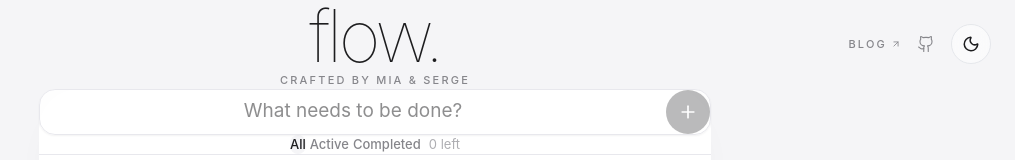
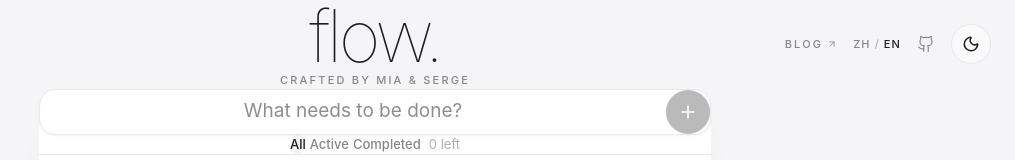
Before and after one commit to xzliu-opt/todo-vibe-demo, a Next.js app: page / in a window 1280 px wide. Shown: the top 160 px of the page, without its empty margins (265-1280 px from the left). Built offline with nearby package versions, Linux system fonts and the light colour scheme.

Commit message:
feat: implement Chinese/English language switching

```diff
--- a/src/app/page.tsx
+++ b/src/app/page.tsx
@@ -4,7 +4,10 @@ import { useState } from "react";
 import { ArrowUpRight, Github } from "lucide-react";
 import { useTodos } from "@/hooks/useTodos";
 import { useDarkMode } from "@/hooks/useDarkMode";
+import { useLanguage } from "@/hooks/useLanguage";
+import { getTranslations } from "@/lib/locales";
 import { ThemeToggle } from "@/components/ui/ThemeToggle";
+import { LanguageToggle } from "@/components/ui/LanguageToggle";
 import { TodoInput } from "@/components/todo/TodoInput";
 import { TodoList } from "@/components/todo/TodoList";
 
@@ -15,6 +18,8 @@ export default function Home() {
     useTodos();
   const [filter, setFilter] = useState<Filter>("all");
   const { isDark, toggle: toggleDark } = useDarkMode();
+  const { language, toggle: toggleLang } = useLanguage();
+  const t = getTranslations(language);
 
   const filteredTodos = todos
     .filter((todo) => {
@@ -28,9 +33,9 @@ export default function Home() {
   const completedCount = todos.filter((t) => t.completed).length;
 
   const filters: { key: Filter; label: string }[] = [
-    { key: "all", label: "All" },
-    { key: "active", label: "Active" },
-    { key: "completed", label: "Completed" },
+    { key: "all", label: t.filterAll },
+    { key: "active", label: t.filterActive },
+    { key: "completed", label: t.filterCompleted },
   ];
 
   return (
@@ -50,6 +55,9 @@ export default function Home() {
           Blog
           <ArrowUpRight size={10} />
         </a>
+
+        {/* Language Toggle */}
+        <LanguageToggle language={language} toggle={toggleLang} />
 
         {/* GitHub Link */}
         <a
@@ -80,7 +88,7 @@ export default function Home() {
             className="mt-3 text-[11px] font-medium uppercase tracking-[0.2em]"
             style={{ color: "var(--color-text-secondary)" }}
           >
-            Crafted by Mia &amp; Serge
+            {t.credits}
           </p>
         </header>
 
@@ -96,7 +104,7 @@ export default function Home() {
         >
           {/* Input */}
           <div className="mb-8">
-            <TodoInput onAdd={addTodo} />
+            <TodoInput onAdd={addTodo} placeholder={t.placeholder} />
           </div>
 
           {/* Filter Tabs */}
@@ -120,7 +128,7 @@ export default function Home() {
               ))}
             </div>
             <span className="text-[13px]" style={{ color: "var(--color-text-tertiary)" }}>
-              {activeCount} left
+              {activeCount} {t.itemsLeft}
             </span>
           </div>
 
@@ -142,6 +150,9 @@ export default function Home() {
                 onToggle={toggleTodo}
                 onDelete={deleteTodo}
                 onReorder={reorderTodos}
+                emptyStateTitle={t.emptyStateTitle}
+                emptyStateSubtitle={t.emptyStateSubtitle}
+                labels={{ created: t.created, done: t.done, took: t.took }}
               />
             )}
           </div>
@@ -159,7 +170,7 @@ export default function Home() {
                 onMouseEnter={(e) => (e.currentTarget.style.color = "var(--color-danger)")}
                 onMouseLeave={(e) => (e.currentTarget.style.color = "var(--color-text-tertiary)")}
               >
-                Clear completed ({completedCount})
+                {t.clearCompleted} ({completedCount})
               </button>
             </div>
           )}
--- a/src/components/todo/TodoInput.tsx
+++ b/src/components/todo/TodoInput.tsx
@@ -5,9 +5,10 @@ import { Plus } from "lucide-react";
 
 interface TodoInputProps {
     onAdd: (text: string) => void;
+    placeholder?: string;
 }
 
-export function TodoInput({ onAdd }: TodoInputProps) {
+export function TodoInput({ onAdd, placeholder = "What needs to be done?" }: TodoInputProps) {
     const [value, setValue] = useState("");
 
     const handleSubmit = (e: FormEvent) => {
@@ -30,7 +31,7 @@ export function TodoInput({ onAdd }: TodoInputProps) {
             <input
                 value={value}
                 onChange={(e) => setValue(e.target.value)}
-                placeholder="What needs to be done?"
+                placeholder={placeholder}
                 aria-label="New todo"
                 autoComplete="off"
                 className="flex-1 min-w-0 border-none bg-transparent px-5 py-4 text-center text-[19px] font-normal focus:outline-none focus:ring-0"
--- a/src/components/todo/TodoItem.tsx
+++ b/src/components/todo/TodoItem.tsx
@@ -8,13 +8,21 @@ import { Checkbox } from "@/components/ui/Checkbox";
 import { formatTime, formatDuration } from "@/lib/time";
 import type { Todo } from "@/types/todo";
 
+export interface TodoLabels {
+    created: string;
+    done: string;
+    took: string;
+}
+
 interface TodoItemProps {
     todo: Todo;
     onToggle: (id: string) => void;
     onDelete: (id: string) => void;
+    labels?: TodoLabels;
 }
 
-export function TodoItem({ todo, onToggle, onDelete }: TodoItemProps) {
+export function TodoItem({ todo, onToggle, onDelete, labels }: TodoItemProps) {
+    const l = labels ?? { created: "Created", done: "Done", took: "Took" };
     const {
         attributes,
         listeners,
@@ -96,11 +104,11 @@ export function TodoItem({ todo, onToggle, onDelete }: TodoItemProps) {
                 >
                     {todo.completed && todo.completedAt ? (
                         <>
-                            Created {formatTime(todo.createdAt)} · Done{" "}
-                            {formatTime(todo.completedAt)} · Took {duration}
+                            {l.created} {formatTime(todo.createdAt)} · {l.done}{" "}
+                            {formatTime(todo.completedAt)} · {l.took} {duration}
                         </>
                     ) : (
-                        <>Created {formatTime(todo.createdAt)}</>
+                        <>{l.created} {formatTime(todo.createdAt)}</>
                     )}
                 </motion.div>
             </div>
--- a/src/components/todo/TodoList.tsx
+++ b/src/components/todo/TodoList.tsx
@@ -15,7 +15,7 @@ import {
     SortableContext,
     verticalListSortingStrategy,
 } from "@dnd-kit/sortable";
-import { TodoItem } from "./TodoItem";
+import { TodoItem, type TodoLabels } from "./TodoItem";
 import type { Todo } from "@/types/todo";
 
 interface TodoListProps {
@@ -23,9 +23,12 @@ interface TodoListProps {
     onToggle: (id: string) => void;
     onDelete: (id: string) => void;
     onReorder: (activeId: string, overId: string) => void;
+    emptyStateTitle?: string;
+    emptyStateSubtitle?: string;
+    labels?: TodoLabels;
 }
 
-export function TodoList({ todos, onToggle, onDelete, onReorder }: TodoListProps) {
+export function TodoList({ todos, onToggle, onDelete, onReorder, emptyStateTitle, emptyStateSubtitle, labels }: TodoListProps) {
     const pointerSensor = useSensor(PointerSensor, {
         activationConstraint: { distance: 5 },
     });
@@ -48,10 +51,10 @@ export function TodoList({ todos, onToggle, onDelete, onReorder }: TodoListProps
                     <Sun className="h-7 w-7" style={{ color: "var(--color-text-tertiary)" }} />
                 </div>
                 <p className="text-[15px] font-medium" style={{ color: "var(--color-text-secondary)" }}>
-                    All caught up!
+                    {emptyStateTitle ?? "All caught up!"}
                 </p>
                 <p className="mt-1 text-[13px]" style={{ color: "var(--color-text-tertiary)" }}>
-                    Enjoy your day.
+                    {emptyStateSubtitle ?? "Enjoy your day."}
                 </p>
             </motion.div>
         );
@@ -82,6 +85,7 @@ export function TodoList({ todos, onToggle, onDelete, onReorder }: TodoListProps
                                     todo={todo}
                                     onToggle={onToggle}
                                     onDelete={onDelete}
+                                    labels={labels}
                                 />
                             </div>
                         ))}
--- /dev/null
+++ b/src/components/ui/LanguageToggle.tsx
@@ -0,0 +1,36 @@
+"use client";
+
+import type { Language } from "@/lib/locales";
+
+interface LanguageToggleProps {
+    language: Language;
+    toggle: () => void;
+}
+
+export function LanguageToggle({ language, toggle }: LanguageToggleProps) {
+    return (
+        <button
+            onClick={toggle}
+            aria-label={language === "en" ? "Switch to Chinese" : "Switch to English"}
+            className="flex items-center gap-1 text-[11px] font-medium tracking-widest transition-colors duration-300 cursor-pointer"
+        >
+            <span
+                style={{
+                    color: language === "zh" ? "var(--color-text)" : "var(--color-text-secondary)",
+                    transition: "color 300ms",
+                }}
+            >
+                ZH
+            </span>
+            <span style={{ color: "var(--color-text-tertiary)" }}>/</span>
+            <span
+                style={{
+                    color: language === "en" ? "var(--color-text)" : "var(--color-text-secondary)",
+                    transition: "color 300ms",
+                }}
+            >
+                EN
+            </span>
+        </button>
+    );
+}
--- /dev/null
+++ b/src/hooks/useLanguage.ts
@@ -0,0 +1,27 @@
+"use client";
+
+import { useState, useEffect, useCallback } from "react";
+import type { Language } from "@/lib/locales";
+
+const STORAGE_KEY = "lang";
+
+export function useLanguage() {
+    const [language, setLanguage] = useState<Language>("en");
+
+    useEffect(() => {
+        const stored = localStorage.getItem(STORAGE_KEY);
+        if (stored === "zh" || stored === "en") {
+            setLanguage(stored);
+        }
+    }, []);
+
+    const toggle = useCallback(() => {
+        setLanguage((prev) => {
+            const next = prev === "en" ? "zh" : "en";
+            localStorage.setItem(STORAGE_KEY, next);
+            return next;
+        });
+    }, []);
+
+    return { language, toggle };
+}
--- /dev/null
+++ b/src/lib/locales.ts
@@ -0,0 +1,51 @@
+export type Language = "en" | "zh";
+
+export interface Translations {
+    placeholder: string;
+    emptyStateTitle: string;
+    emptyStateSubtitle: string;
+    filterAll: string;
+    filterActive: string;
+    filterCompleted: string;
+    itemsLeft: string;
+    clearCompleted: string;
+    credits: string;
+    created: string;
+    done: string;
+    took: string;
+}
+
+const translations: Record<Language, Translations> = {
+    en: {
+        placeholder: "What needs to be done?",
+        emptyStateTitle: "All caught up!",
+        emptyStateSubtitle: "Enjoy your day.",
+        filterAll: "All",
+        filterActive: "Active",
+        filterCompleted: "Completed",
+        itemsLeft: "left",
+        clearCompleted: "Clear completed",
+        credits: "Crafted by Mia & Serge",
+        created: "Created",
+        done: "Done",
+        took: "Took",
+    },
+    zh: {
+        placeholder: "需要做什么？",
+        emptyStateTitle: "任务已清空！",
+        emptyStateSubtitle: "享受生活吧。",
+        filterAll: "全部",
+        filterActive: "未完成",
+        filterCompleted: "已完成",
+        itemsLeft: "项待处理",
+        clearCompleted: "清除已完成",
+        credits: "来自 小敏 & 小志 的设计",
+        created: "创建于",
+        done: "完成于",
+        took: "用时",
+    },
+};
+
+export function getTranslations(lang: Language): Translations {
+    return translations[lang];
+}
```
